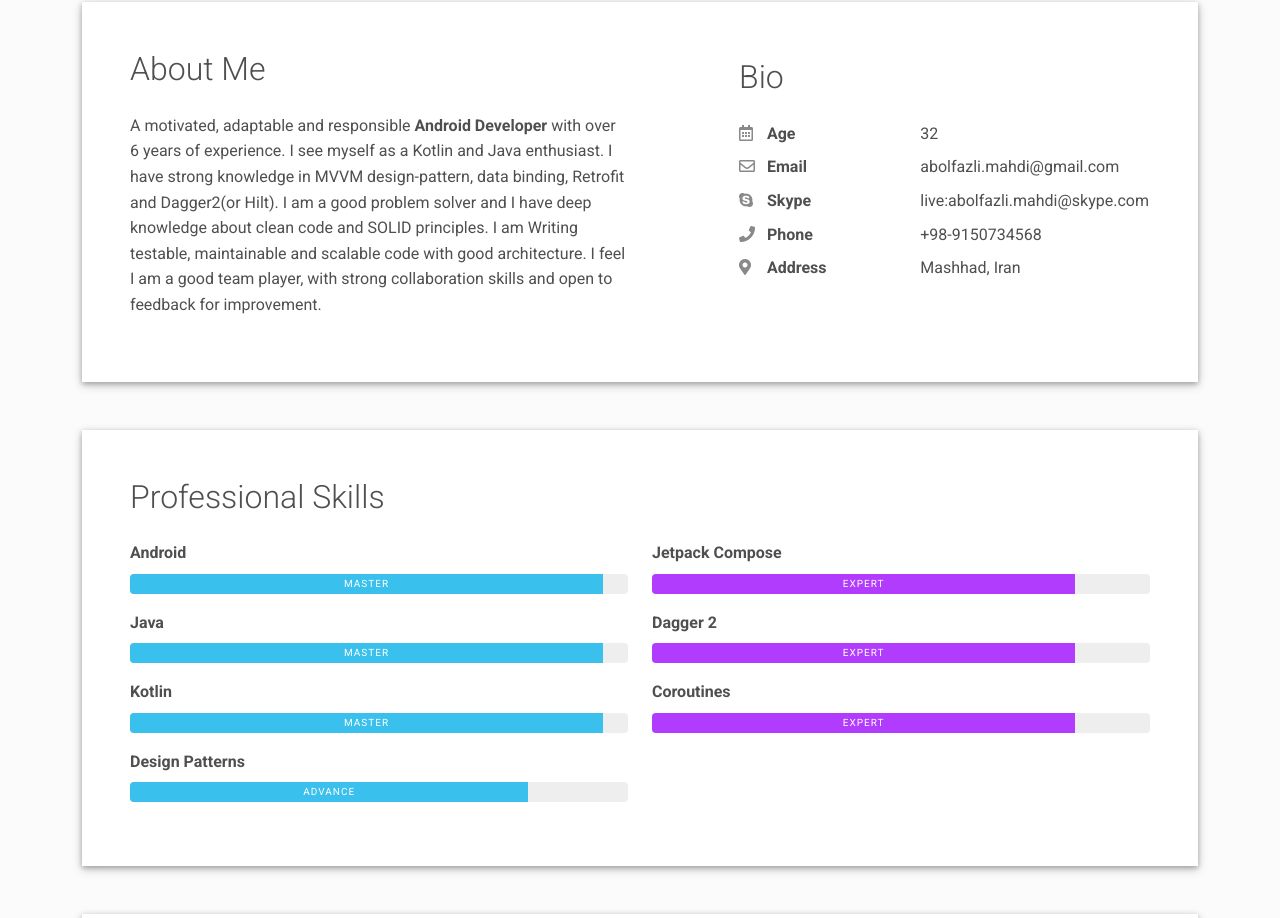
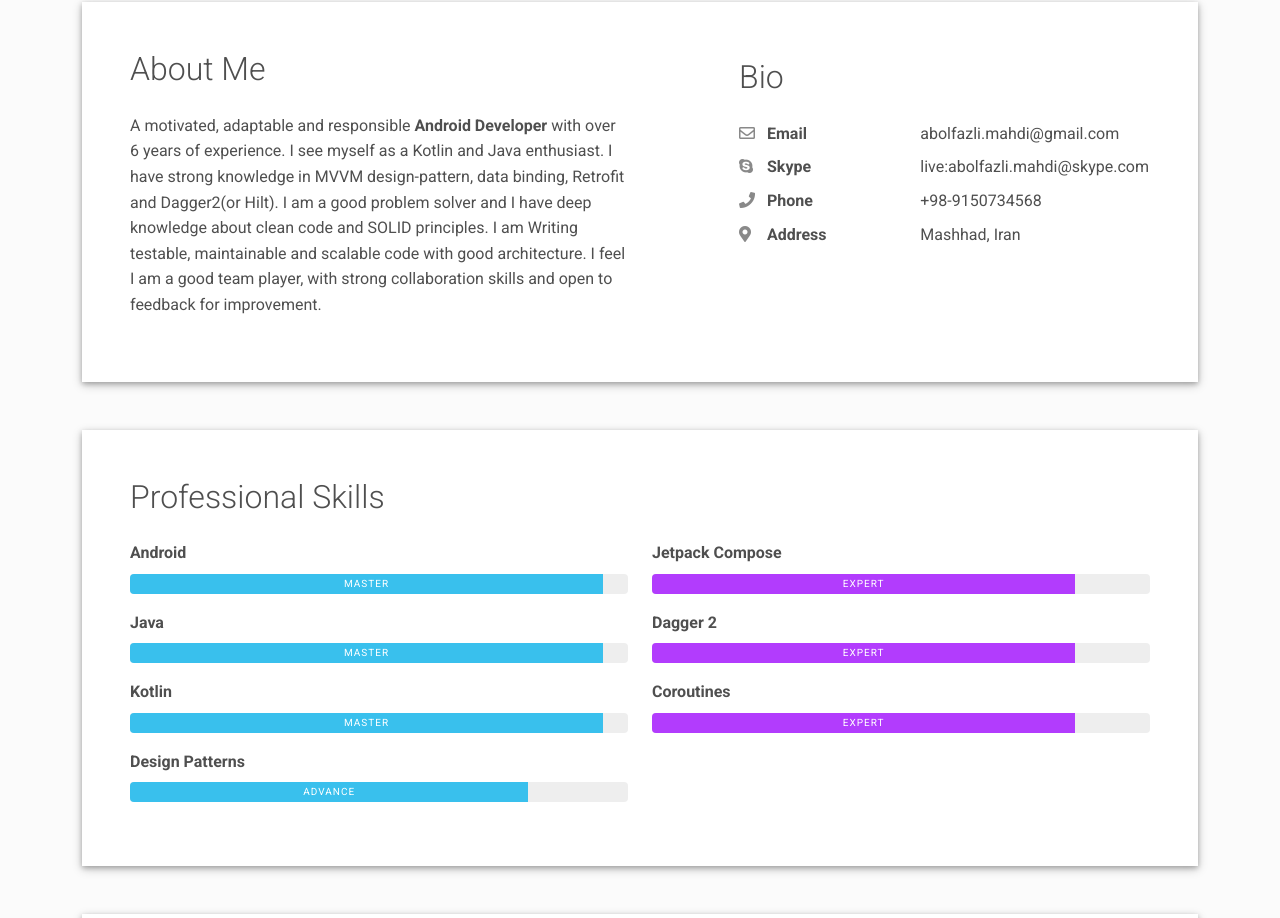
Before and after one commit to abolfazlimahdi/abolfazlimahdi.github.io, a plain HTML site: page index.html in a window 1280 px wide. Shown: the part 1080-1998 px from the top of the page. Drawn offline with Linux system fonts and the light colour scheme.

Commit message:
resume edited

```diff
--- a/index.html
+++ b/index.html
@@ -216,15 +216,7 @@
                         <div class="col-md-5 offset-lg-1">
                             <div class="row mt-2">
                                 <h2 class="h2 fw-light mb-4">Bio</h2>
-                                <div class="col-sm-5">
-                                    <div class="pb-2 fw-bolder"><i
-                                            class="far fa-calendar-alt pe-2 text-muted"
-                                            style="width:24px;opacity:0.85;"></i> Age
-                                    </div>
-                                </div>
-                                <div class="col-sm-7">
-                                    <div class="pb-2">32</div>
-                                </div>
+
                                 <div class="col-sm-5">
                                     <div class="pb-2 fw-bolder"><i
                                             class="far fa-envelope pe-2 text-muted"
```
